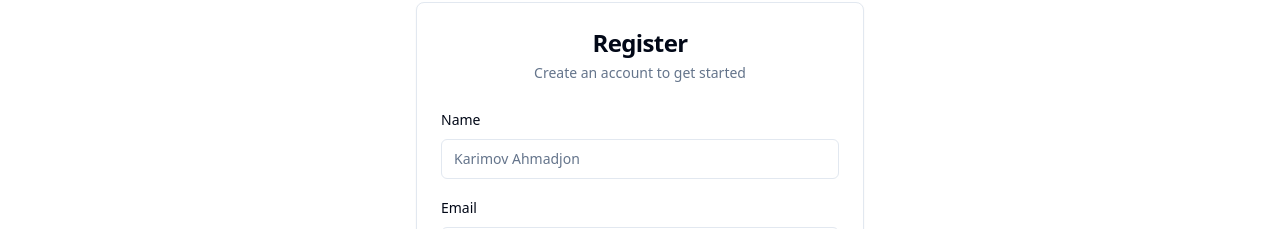
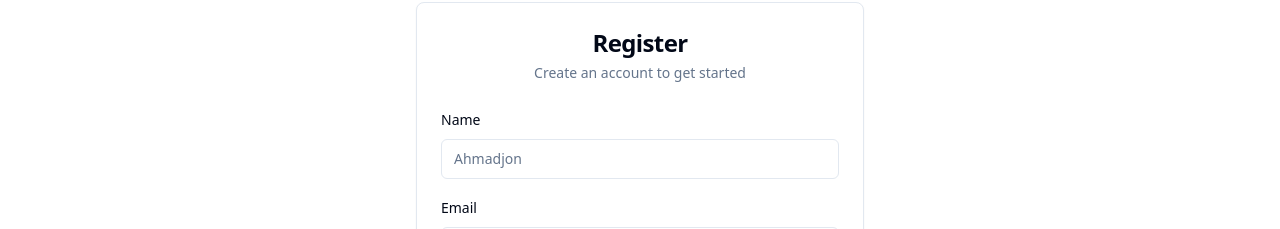
Before and after one commit to Ahmadjon7/UZB-AI, a Next.js app: page /register in a window 1280 px wide. Shown: the part 148-377 px from the top of the page. Built offline with nearby package versions, Linux system fonts and the light colour scheme; no server answers.

Commit message:
changed try again  placeholder

```diff
--- a/app/register/page.tsx
+++ b/app/register/page.tsx
@@ -101,7 +101,7 @@ function RegisterContent() {
                 </label>
                 <Input
                   id="name"
-                  placeholder="Karimov Ahmadjon"
+                  placeholder="Ahmadjon"
                   value={name}
                   onChange={(e) => setName(e.target.value)}
                   disabled={loading}
```
